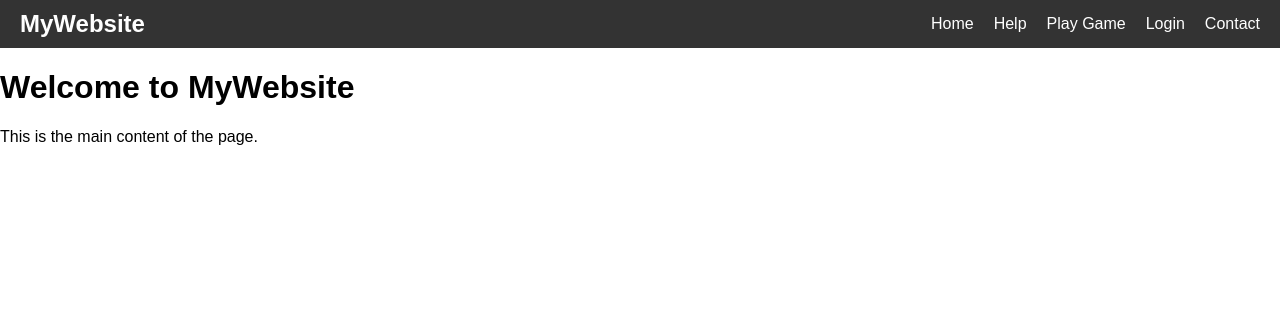
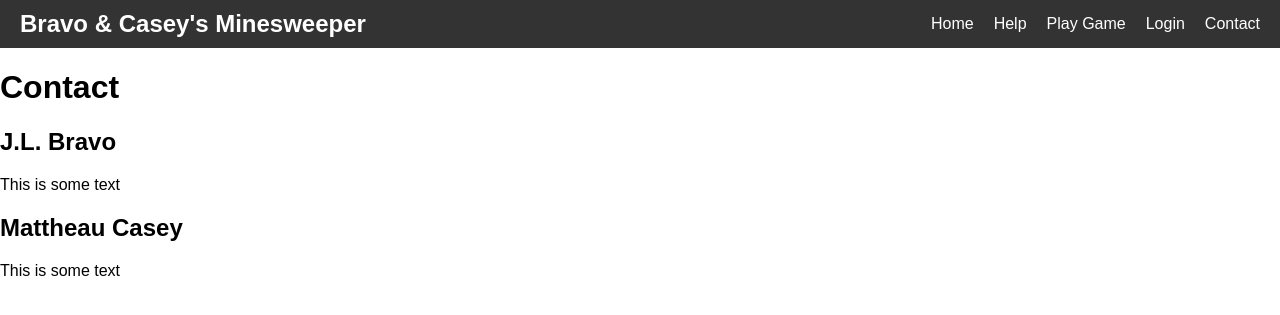
Before and after one commit to CaseyCascade/130-minesweeper-project, a PHP site: page /contact.php in a window 1280 px wide. Shown: the top 315 px of the page. Run offline with PHP 8.4, Linux system fonts and the light colour scheme.

Commit message:
Added some random stuff to contact page

```diff
--- a/contact.php
+++ b/contact.php
@@ -7,5 +7,11 @@
         <?php
         include 'header.html';
         ?>
+
+    <h1>Contact</h1>
+    <h2>J.L. Bravo</h2>
+    <p>This is some text </p>
+    <h2>Mattheau Casey</h2>
+    <p>This is some text </p>
     </body>
 </html>
--- a/header.html
+++ b/header.html
@@ -9,7 +9,7 @@
 
 <header>
     <div class="nav-container">
-        <div class="logo">MyWebsite</div>
+        <div class="logo">Bravo & Casey's Minesweeper</div>
         <nav>
             <a href="index.php">Home</a>
             <a href="help.php">Help</a>
@@ -21,8 +21,7 @@
 </header>
 
 <main>
-    <h1>Welcome to MyWebsite</h1>
-    <p>This is the main content of the page.</p>
+
 </main>
 
 </body>
```
